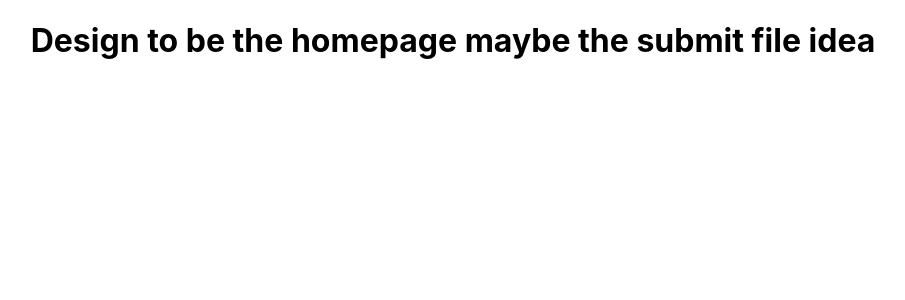
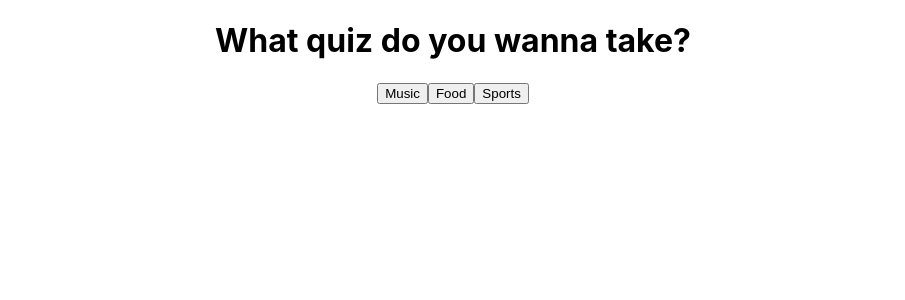
Before and after one commit to Al0991/Project2-Final, a React (Create React App) app in the folder finalproject/: page / in a window 1280 px wide. Shown: the top 300 px of the page, without its empty margins (187-1092 px from the left). Built offline with nearby package versions, Linux system fonts and the light colour scheme.

Commit message:
Added base for all pages, routes and links to them

```diff
--- a/finalproject/src/App.js
+++ b/finalproject/src/App.js
@@ -1,7 +1,10 @@
 import logo from './logo.svg'
 import './App.css'
 import { BrowserRouter, Routes, Route } from 'react-router-dom'
-import HomePage from './components/Homepage';
+import HomePage from './components/HomePage'
+import FoodQuiz from './components/FoodQuiz'
+import MusicQuiz from './components/MusicQuiz'
+import SportsQuiz from './components/SportsQuiz'
 
 function App() {
   return (
@@ -9,6 +12,9 @@ function App() {
       <BrowserRouter>
         <Routes>
           <Route path="/" element={<HomePage />} />
+          <Route path="/foodquiz" element={<FoodQuiz />} />
+          <Route path="/musicquiz" element={<MusicQuiz />} />
+          <Route path="/sportsquiz" element={<SportsQuiz />} />
         </Routes>
       </BrowserRouter>
     </div>
--- /dev/null
+++ b/finalproject/src/components/FoodQuiz.js
@@ -0,0 +1,11 @@
+import React from 'react'
+
+const FoodQuiz = () => {
+    return (
+        <div>
+            <h1>Food</h1>
+        </div>
+    )
+}
+
+export default FoodQuiz
--- a/finalproject/src/components/HomePage.js
+++ b/finalproject/src/components/HomePage.js
@@ -1,9 +1,14 @@
 import React from 'react'
+import {Link} from 'react-router-dom'
 
 const HomePage = () => {
     return (
         <div>
-            <h1>Design to be the homepage maybe the submit file idea</h1>
+            <h1>What quiz do you wanna take?</h1>
+            <Link to="MusicQuiz"><button>Music</button></Link>
+            <Link to="FoodQuiz"><button>Food</button></Link>
+            <Link to="SportsQuiz"><button>Sports</button></Link>
+
         </div>
     )
 }
--- /dev/null
+++ b/finalproject/src/components/MusicQuiz.js
@@ -0,0 +1,11 @@
+import React from 'react'
+
+const MusicQuiz = () => {
+    return (
+        <div>
+            <h1>Music</h1>
+        </div>
+    )
+}
+
+export default MusicQuiz
--- /dev/null
+++ b/finalproject/src/components/SportsQuiz.js
@@ -0,0 +1,11 @@
+import React from 'react'
+
+const SportsQuiz = () => {
+    return (
+        <div>
+            <h1>Sports</h1>
+        </div>
+    )
+}
+
+export default SportsQuiz
```
